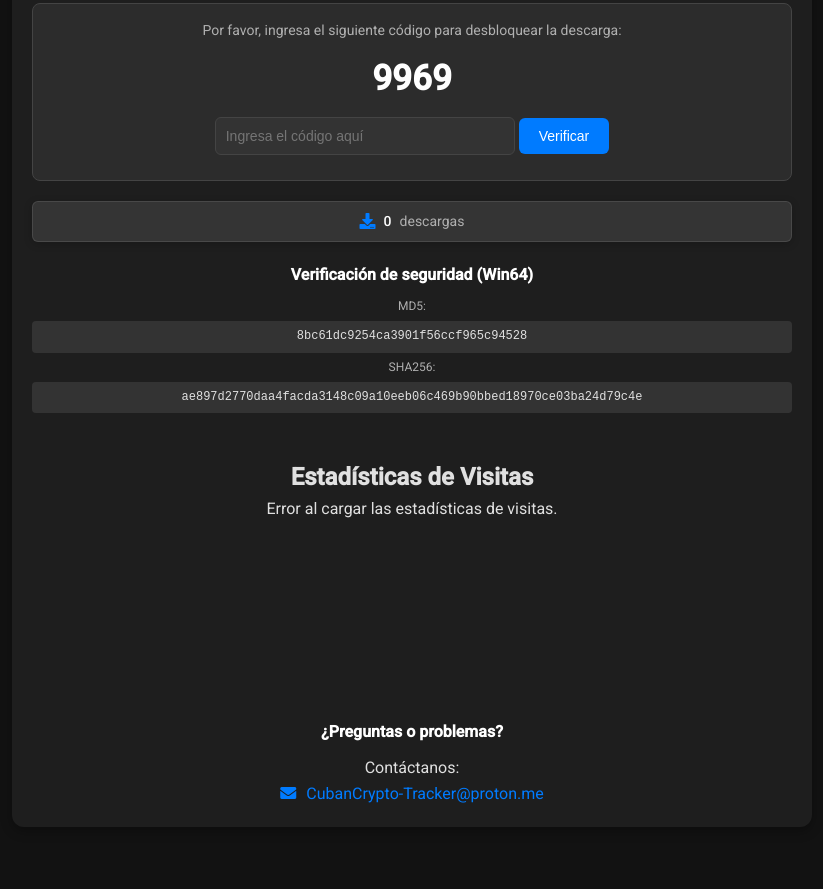
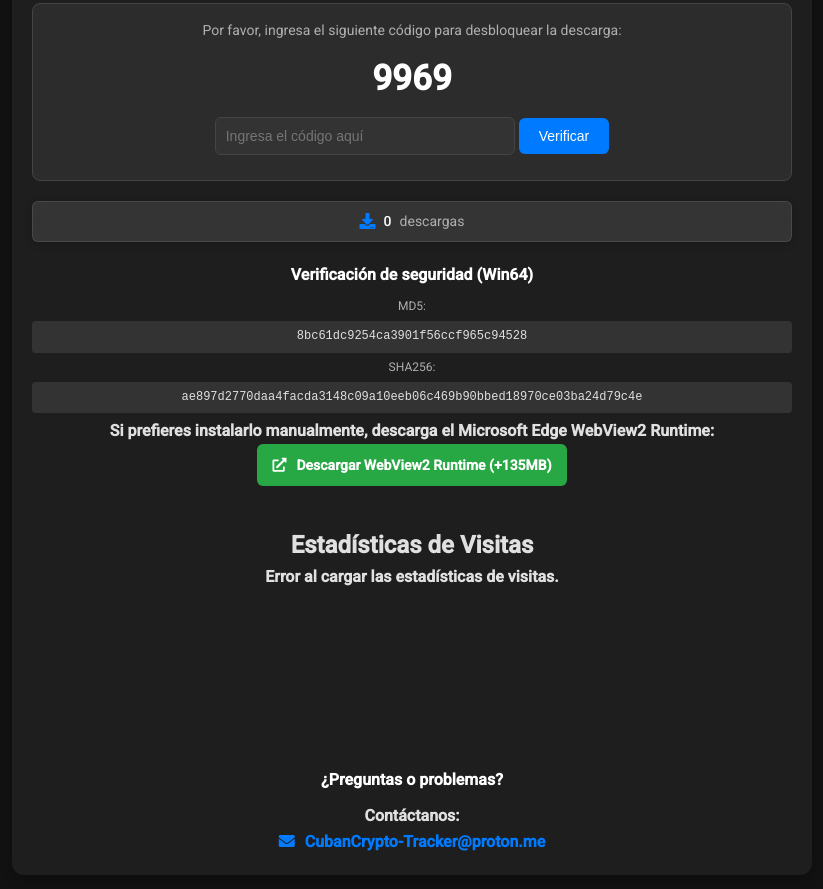
Before and after one commit to josevdr95new/CubanCryptoTracker-JS, a plain HTML site: page index.html in a window 1280 px wide. Shown: the part 1905-2794 px from the top of the page, without its empty margins (228-1051 px from the left). Before the commit the page ends 2752 px from the top, so only its background shows below. Drawn offline with nearby package versions, Linux system fonts and the light colour scheme; no server answers.

Commit message:
beta v0.3

```diff
--- a/index.html
+++ b/index.html
@@ -106,6 +106,11 @@
                     <p>MD5: <code>8bc61dc9254ca3901f56ccf965c94528</code></p>
                     <p>SHA256: <code>ae897d2770daa4facda3148c09a10eeb06c469b90bbed18970ce03ba24d79c4e</code></p>
                 </div>
+			    <strong> Si prefieres instalarlo manualmente, descarga el <strong>Microsoft Edge WebView2 Runtime</strong>:
+                    <a href="https://www.softpedia.com/get/System/OS-Enhancements/Microsoft-Edge-WebView2-Runtime.shtml" target="_blank" class="direct-download-link">
+                     <i class="fas fa-external-link-alt"></i> Descargar WebView2 Runtime (+135MB)
+                    </a>
+                </p>
             </div>
 
             <!-- Estadísticas de visitas -->
```
Also changed, not shown: 2 other files.
